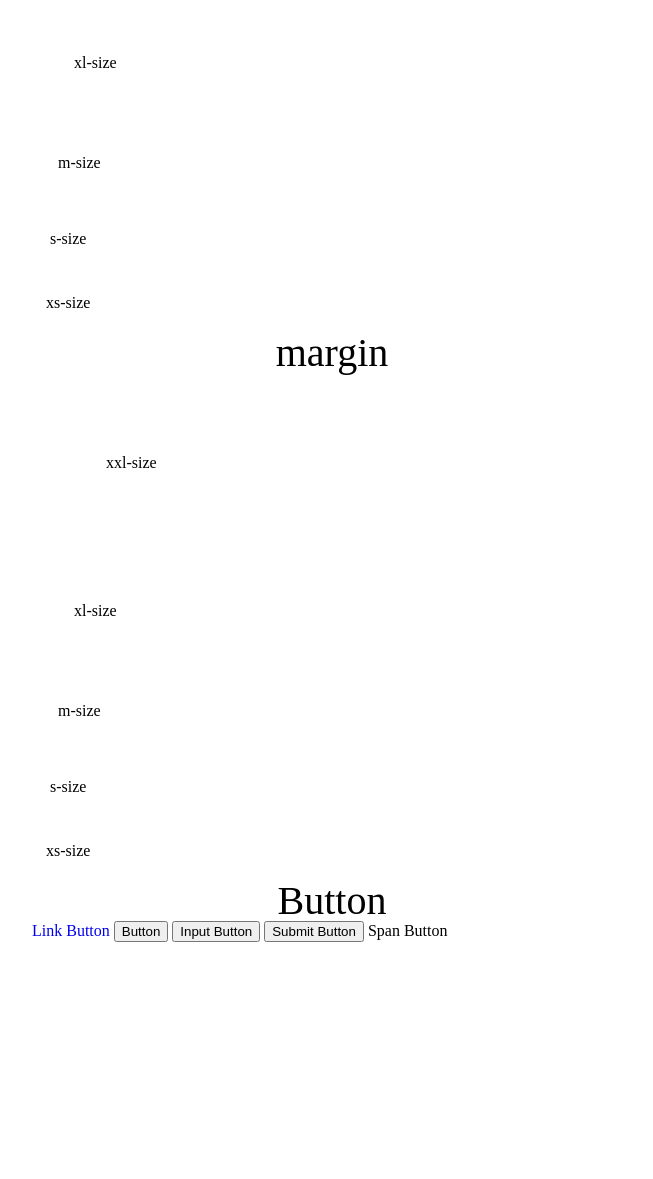
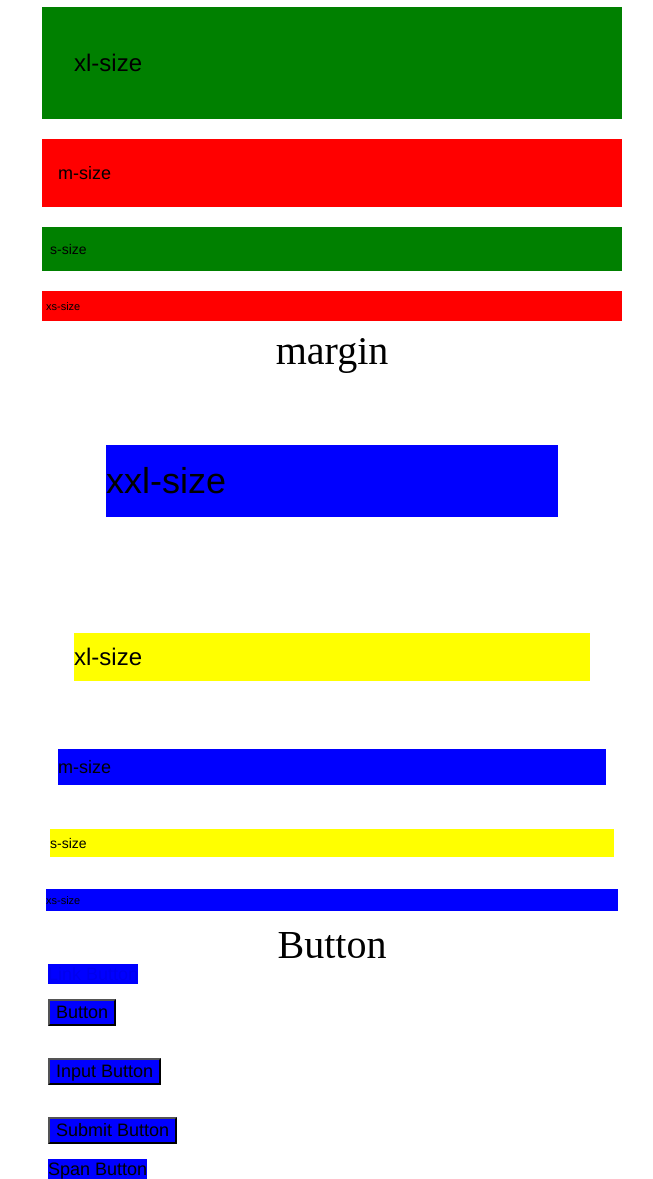
Before and after one commit to arturican/arturican.study.devlato.com, a plain HTML site: page html/styleguide.html in a window 1280 px wide. Shown: the part 1381-2560 px from the top of the page, without its empty margins (308-961 px from the left). Before the commit the page ends 2323 px from the top, so only its background shows below. Drawn offline with Linux system fonts and the light colour scheme; files that its build step writes are made by us from their sources.

Commit message:
add background-color in padding and margin, button add <br> and margin--m and text--m

```diff
--- a/html/assets/styles/palette.css
+++ b/html/assets/styles/palette.css
@@ -89,34 +89,44 @@ h1{
 }
 .padding--xxl{
   padding: 64px;
+  background-color: red;
 }
 .padding--xl{
   padding: 32px;
+  background-color: green;
 }
 .padding--m{
   padding: 16px;
+  background-color: red;
 }
 .padding--s{
   padding: 8px;
+  background-color: green;
 }
 .padding--xs{
   padding: 4px;
+  background-color: red;
 }
 .margin{
   width: 100%;
 }
 .margin--xxl{
   margin: 64px;
+  background-color: blue;
 }
 .margin--xl{
   margin: 32px;
+  background-color: yellow;
 }
 .margin--m{
   margin: 16px;
+  background-color: blue;
 }
 .margin--s{
   margin: 8px;
+  background-color: yellow;
 }
 .margin--xs{
   margin: 4px;
+  background-color: blue;
 }
--- a/html/styleguide.html
+++ b/html/styleguide.html
@@ -13,27 +13,39 @@
       <ul>
         <li>
           <div class="color--main  size-palette"></div>
-          <div class="text"><p>color--main</p></div>
+          <div class="text">
+            <p class="text--xxl">color--main</p>
+          </div>
         </li>
         <li>
           <div class="color--border  size-palette"></div>
-          <div class="text"><p>color--border</p></div>
+          <div class="text">
+            <p class="text--xxl">color--border</p>
+          </div>
         </li>
         <li>
           <div class="color--main-background  size-palette"></div>
-          <div class="text"><p>color--main-background</p></div>
+          <div class="text">
+            <p class="text--xxl">color--main-background</p>
+          </div>
         </li>
         <li>
           <div class="color--text  size-palette"></div>
-          <div class="text"><p>color--text</p></div>
+          <div class="text">
+            <p class="text--xxl">color--text</p>
+          </div>
         </li>
         <li>
           <div class="color--background  size-palette"></div>
-          <div class="text"><p>color--background</p></div>
+          <div class="text">
+            <p class="text--xxl">color--background</p>
+          </div>
         </li>
         <li>
           <div class="color--second  size-palette"></div>
-          <div class="text"><p>color--second </p></div>
+          <div class="text">
+            <p class="text--xxl">color--second </p>
+          </div>
         </li>
       </ul>
   </div>
@@ -61,19 +73,19 @@
   <div class="padding">
     <ul>
       <li>
-        <div class="padding--xxl">xxl-size</div>
+        <div class="padding--xxl  text--xxl">xxl-size</div>
       </li>
       <li>
-        <div class="padding--xl">xl-size</div>
+        <div class="padding--xl  text--xl">xl-size</div>
       </li>
       <li>
-        <div class="padding--m">m-size</div>
+        <div class="padding--m  text--m">m-size</div>
       </li>
       <li>
-        <div class="padding--s">s-size</div>
+        <div class="padding--s  text--s">s-size</div>
       </li>
       <li>
-        <div class="padding--xs">xs-size</div>
+        <div class="padding--xs  text--xs">xs-size</div>
       </li>
     </ul>
   </div>
@@ -81,19 +93,19 @@
   <div class="Margin">
     <ul>
       <li>
-        <div class="margin--xxl">xxl-size</div>
+        <div class="margin--xxl  text--xxl">xxl-size</div>
       </li>
       <li>
-        <div class="margin--xl">xl-size</div>
+        <div class="margin--xl  text--xl">xl-size</div>
       </li>
       <li>
-        <div class="margin--m">m-size</div>
+        <div class="margin--m  text--m">m-size</div>
       </li>
       <li>
-        <div class="margin--s">s-size</div>
+        <div class="margin--s  text--s">s-size</div>
       </li>
       <li>
-        <div class="margin--xs">xs-size</div>
+        <div class="margin--xs  text--xs">xs-size</div>
       </li>
     </ul>
     </div>
@@ -101,11 +113,11 @@
   <div class="container">
   <h1>Button</h1>
   <div class="button">
-    <a href="#" class="button  button--primary  button--secondary">Link Button</a>
-    <button type="button" class="button    button--primary  button--secondary">Button</button>
-    <input type="button" class="button  button--primary  button--secondary" value="Input Button"></input>
-    <input type="submit" class="button  button--primary  button--secondary" value="Submit Button"></input>
-    <span class="button  button--primary  button--secondary">Span Button</span>
+    <a href="#" class="button  button--primary  button--secondary  margin--m  text--m" >Link Button</a><br>
+    <button type="button" class="button    button--primary  button--secondary  margin--m  text--m">Button</button><br>
+    <input type="button" class="button  button--primary  button--secondary  margin--m  text--m" value="Input Button"></input><br>
+    <input type="submit" class="button  button--primary  button--secondary  margin--m  text--m" value="Submit Button"></input><br>
+    <span class="button  button--primary  button--secondary  margin--m  text--m">Span Button</span><br>
    </div>
   </div>
 </body>
```
